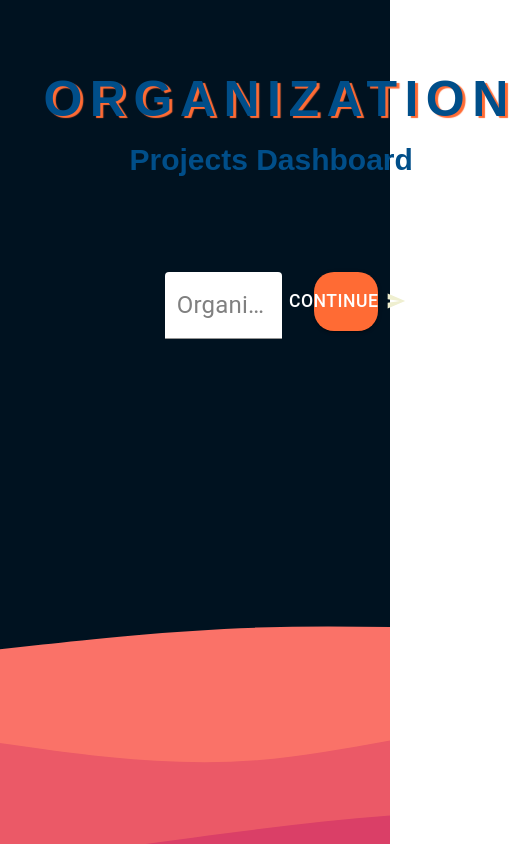
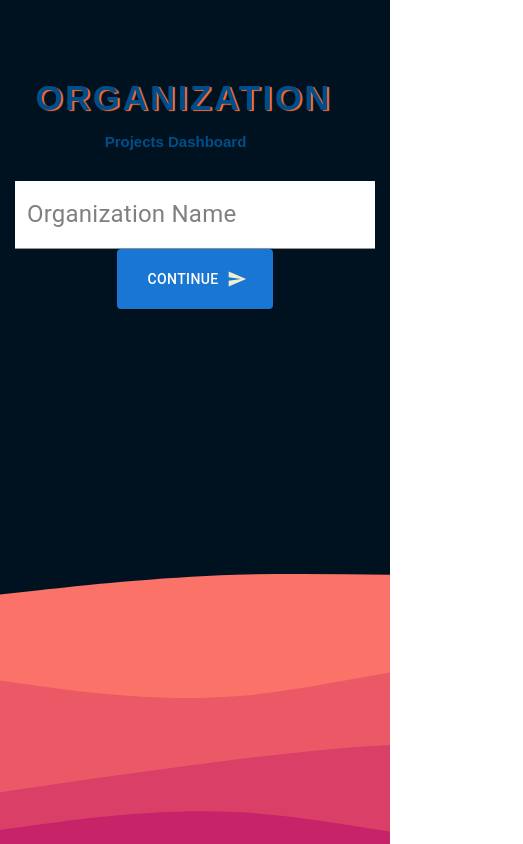
Before and after one commit to ips610/Github-Oraganization-Dashboard-Creator, a React (Create React App) app in the folder gh-portfolio/: page / in a window 390 px wide. Shown: the top 844 px of the page, 523 px wide, since content can reach past the window. Built offline with nearby package versions, Linux system fonts and the light colour scheme.

Commit message:
responsiveness-draft420

```diff
--- a/gh-portfolio/src/homePage/style.css
+++ b/gh-portfolio/src/homePage/home.css
@@ -4,26 +4,24 @@
   color: #efefd0;
   font-family: "Figtree", sans-serif;
 }
+
 body {
-  /* background-image: url("../images/layered-waves-haikei.svg");
-    background-repeat: no-repeat;
-    background-size: cover; */
   overflow-x: hidden;
 }
+
 .container {
   display: flex;
   justify-content: center;
   flex-direction: row;
   align-items: flex-start;
-  /* background-color: #efefd0; */
   background-image: url("../images/layered-waves-haikei.svg");
   background-repeat: no-repeat;
   background-size: cover;
-  /* background-color: transparent; */
   flex-wrap: wrap;
   height: 110vh;
   width: 100vw;
 }
+
 .heading {
   display: flex;
   flex-direction: column;
@@ -32,34 +30,35 @@ body {
   justify-content: flex-start;
   align-items: center;
 }
+
 .headinglines {
   font-weight: bold;
   color: #004e89;
-  /* justify-content: flex-start; */
 }
+
 .image {
   height: 25%;
   width: 25%;
-  /* padding: 6rem; */
-  /* margin-top: -20%; */
 }
 
 #lineone {
-  font-size: 8rem;
+  font-size: 8vw;
   font-family: "League Gothic", sans-serif;
   text-shadow: 7px 5px 1px #ff6b34;
-  overflow: hidden; /* Ensures the content is not revealed until the animation */
-  border-right: 0.15em solid orange; /* The typwriter cursor */
-  white-space: nowrap; /* Keeps the content on a single line */
-  margin: 0 auto; /* Gives that scrolling effect as the typing happens */
-  letter-spacing: 0.15em; /* Adjust as needed */
+  overflow: hidden;
+  border-right: 0.15em solid orange;
+  white-space: nowrap;
+  margin: 0 auto;
+  letter-spacing: 0.15em;
   animation: typing 3.5s steps(40, end), blink-caret 0.75s step-end infinite;
 }
-.orgname{
+
+.orgname {
   display: flex;
   flex-direction: row;
+  flex-wrap: wrap;
 }
-/* The typing effect */
+
 @keyframes typing {
   from {
     width: 0;
@@ -69,7 +68,6 @@ body {
   }
 }
 
-/* The typewriter cursor effect */
 @keyframes blink-caret {
   from,
   to {
@@ -79,9 +77,9 @@ body {
     border-color: rgb(250, 114, 104);
   }
 }
+
 #linetwo {
   font-family: "Figtree", sans-serif;
-
   font-size: 4rem;
 }
 
@@ -91,10 +89,8 @@ body {
   justify-content: space-around;
   justify-items: center;
   padding: 10rem;
-  /* padding-top: 50rem; */
   align-items: center;
   margin-top: -25%;
-  /* background: linear-gradient(#efefd0, #002d4f, #00192c); */
   background-color: #c62368;
   z-index: -1;
   position: relative;
@@ -104,14 +100,20 @@ body {
   color: #ffffff;
   height: 100vh;
 }
+.Textbox{
+  background-color: whitesmoke;
+  border-radius: 20px;
+                  margin-top: 5rem;
+                  width: 30vw;
+}
 
 #aboutus_billi_logo {
   width: 30vw;
   height: 30vh;
   fill: white !important;
   box-sizing: border-box;
+}
 
-}
 #aboutusright {
   font-family: "Figtree", sans-serif;
   font-size: 2rem;
@@ -125,7 +127,7 @@ body {
   text-align: justify;
 }
 
-.techstackheading{
+.techstackheading {
   background-image: url("../images/waves3.svg") !important;
   background-repeat: no-repeat;
   background-size: cover;
@@ -136,22 +138,33 @@ body {
   height: 100vh;
   width: 100vw;
 }
-.techstackheading_p{
+
+.techstackheading_p {
   font-family: "League Gothic", sans-serif;
   font-size: 5rem;
   font-weight: bolder;
   padding-bottom: 15rem;
   text-shadow: 5px 5px #c62368;
 }
-.techstack{
+.Button{
+  background-color: #FF6B34;
+                  border-radius: 20px;
+                  margin-top: 5rem;
+                  margin-left: 2rem;
+                  width: 10vw;
+                  height: 7vh;
+                  font-size: 1.1rem;
+}
+
+.techstack {
   display: flex;
   flex-direction: row;
   flex-wrap: wrap;
   justify-content: space-evenly;
   align-items: center;
+}
 
-}
-.tech{
+.tech {
   background-color: #0d0d0d;
   border-radius: 25px;
   height: 10rem;
@@ -160,18 +173,17 @@ body {
   justify-content: center;
   align-items: center;
 }
-.techimg{
+
+.techimg {
   height: 7rem;
   width: 7rem;
 }
-
 
 .top_contributors_content_1,
 .top_contributors_content_2 {
   display: flex;
   flex-direction: row;
   justify-content: space-evenly;
-
   margin-top: 5%;
   width: 100%;
 }
@@ -184,10 +196,8 @@ body {
   padding: 2rem;
   background-color: #000214;
   flex-wrap: wrap;
-  /* z-index: -5;
-  position: relative; */
-  /* margin-top: 3rem; */
 }
+
 .top_contributors_content {
   display: flex;
   flex-direction: column;
@@ -197,6 +207,7 @@ body {
   flex-wrap: wrap;
   padding-top: 5rem;
 }
+
 .top_contributors_content_inner {
   font-family: "Figtree", sans-serif;
   background: rgba(193, 167, 167, 0.44);
@@ -205,7 +216,6 @@ body {
   backdrop-filter: blur(8.4px);
   -webkit-backdrop-filter: blur(8.4px);
   border: 1px solid rgba(193, 167, 167, 1);
-  /* border-radius: 25px; */
   display: flex;
   flex-direction: column;
   align-items: center;
@@ -215,17 +225,20 @@ body {
   flex-wrap: wrap;
   overflow: hidden;
 }
+
 .top_contributors_content_inner > img {
   width: 8rem;
   height: 8rem;
   border-radius: 50%;
 }
+
 .top_contributors > p {
   font-size: 5rem;
   font-family: "League Gothic", sans-serif;
   font-weight: bolder;
   text-shadow: 5px 5px #c62368;
 }
+
 .top_contributions_contri_content {
   display: flex;
   flex-direction: column;
@@ -235,9 +248,11 @@ body {
   font-family: "Figtree", sans-serif;
   z-index: 1;
 }
+
 .top_contributions_contri_content > h3 {
   font-size: 1.5rem;
 }
+
 .top_contributions_contri_content > h4 {
   font-size: 1rem;
 }
@@ -267,26 +282,30 @@ body {
   padding: 1rem 0rem;
   border-radius: 25px;
 }
+
 .allprojects_table > table > thead > td {
   font-size: 1.75rem;
   padding: 1rem 3rem;
   text-align: center;
-  /* margin-top: 10rem; */
 }
+
 .allprojects_table > table > tr > td {
   padding: 2rem 3rem;
   text-align: center;
   font-size: 1.5rem;
 }
+
 .allprojects_table > table > thead {
   border-bottom: 1px solid white;
 }
+
 .footer {
   background-color: #fbad3c;
   display: flex;
   justify-content: center;
   align-items: center;
 }
+
 .footercontent {
   display: flex;
   flex-direction: row;
@@ -360,5 +379,213 @@ body {
   flex-wrap: wrap;
   z-index: 1;
   border-radius: 25px;
-  margin:1.5rem;
+  margin: 1.5rem;
 }
+
+/* Media Queries */
+@media screen and (max-width: 1200px) {
+  .heading {
+    padding: 8rem 4rem;
+  }
+  .aboutus {
+    padding: 6rem;
+  }
+  .aboutusright {
+    font-size: 1.8rem;
+    padding: 2rem;
+  }
+  .top_contributors_content_inner {
+    height: 16rem;
+    width: 16rem;
+  }
+  .top_contributors > p {
+    font-size: 4rem;
+  }
+}
+
+@media screen and (max-width: 768px) {
+  .heading {
+    padding: 4rem 2rem;
+  }
+  #lineone {
+    font-size: 4vw;
+  }
+  #linetwo {
+    font-size: 2.5rem;
+  }
+  .aboutus {
+    padding: 4rem;
+  }
+  .aboutusright {
+    font-size: 1.5rem;
+    padding: 1.5rem;
+  }
+  .techstackheading_p {
+    font-size: 3rem;
+  }
+  .tech {
+    height: 7rem;
+    width: 7rem;
+  }
+  .top_contributors_content_inner {
+    height: 14rem;
+    width: 14rem;
+  }
+  .top_contributors > p {
+    font-size: 3rem;
+  }
+}
+
+@media screen and (max-width: 576px) {
+  .heading {
+    padding: 4rem 1rem;
+  }
+  #lineone {
+    font-size: 4.5vw;
+  }
+  #linetwo {
+    font-size: 2rem;
+  }
+  .aboutus {
+    padding: 3rem;
+  }
+  .aboutusright {
+    font-size: 1.2rem;
+    padding: 1rem;
+  }
+  .techstackheading_p {
+    font-size: 2.5rem;
+  }
+  .tech {
+    height: 6rem;
+    width: 6rem;
+  }
+  .techimg {
+    height: 4rem;
+    width: 4rem;
+  }
+  .top_contributors_content_inner {
+    height: 12rem;
+    width: 12rem;
+  }
+  .top_contributors > p {
+    font-size: 2.5rem;
+  }
+}
+
+@media screen and (max-width: 400px) {
+  .techstack {
+    overflow-x: scroll;
+  }
+  .heading {
+    display: flex;
+    flex-direction: column;
+    flex-wrap: wrap;
+    padding: 3rem 0rem;
+    justify-content: flex-start;
+    align-items: center;
+    margin-left: 0;
+  }
+  #lineone {
+    font-size: 35px;
+    font-family: "League Gothic", sans-serif;
+    text-shadow: 2px 1px 1px #ff6b34;
+    text-align: center;
+    padding-left: 0;
+    overflow: hidden;
+    border-right: 0.15em solid orange;
+    white-space: nowrap;
+    margin: 0 auto;
+    margin-top: 30px;
+    margin-left: 8%;
+    margin-right: 12.5%;
+    letter-spacing: 0.15rem;
+    animation: typing 3.5s steps(40, end), blink-caret 0.75s step-end infinite;
+  }
+  #linetwo {
+    text-align: center;
+    font-size: 15px;
+    padding: 15px;
+    margin-left: -10%;
+  }
+  .Textbox{
+    border-radius: 0px;
+    margin-top: 30px;
+    width:100%;
+    margin-left: -20%;
+    /* padding-left: 20%; */
+    font-size: 1.1rem !important;
+
+  }
+  .Button_login{
+    background-color: #FF6B34;
+                    border-radius: 20px;
+                    margin-top:100%;
+                    margin-left: -30px;
+                    margin-bottom: -50%;
+
+                    width: 40%;
+                    height: 60px;
+                    font-size: 10px;
+                    padding-top: 20%;
+  }
+  /* .login{
+    flex-direction: row;
+  } */
+  #aboutus_billi_logo {
+    width: 100%;
+    height: 100%;
+    fill: white !important;
+    z-index: 1;
+    padding-top: 50%;
+    margin-left: -10px;
+  }
+  #aboutusright {
+    font-family: "Figtree", sans-serif;
+    font-size: 20px;
+    text-align: center;
+    margin-top: -50%;
+
+
+  }
+    .aboutus {
+    display: flex;
+    font-size: 12px;
+    flex-direction:   row;
+    /* align-content: center; */
+    justify-content: space-around;
+    /* justify-items: start ; */
+    flex-wrap: wrap;
+    padding: 15%;
+    /* padding-top: 50rem; */
+    align-items: flex-start;
+    margin-top: -129px;
+    /* background: linear-gradient(#efefd0, #002d4f, #00192c); */
+    background-color: #c62368;
+    z-index: -1;
+    position: relative;
+    background-image: url("../images/layered-waves-haikei_2.svg") !important;
+    background-repeat: no-repeat;
+    background-size: cover;
+    color: #ffffff;
+    height: 100vh;
+
+  }
+  /* #aboutusleft{
+    height:10px;
+    width:10px;
+  } */
+  .orgname {
+    display: flex;
+    flex-direction: row;
+    flex-wrap: wrap;
+    align-items: center;
+    justify-content: center;
+    align-content: center;
+    justify-items: center;
+    height:6rem;
+    margin-top: 2rem;
+  }
+
+
+}
--- a/gh-portfolio/src/homePage/homePage.js
+++ b/gh-portfolio/src/homePage/homePage.js
@@ -1,5 +1,6 @@
 import githubLogo from "../images/github.svg";
-import "./style.css";
+import "../owasp/style.css";
+import "./home.css";
 import TextField from "@mui/material/TextField";
 import Button from "@mui/material/Button";
 import Box from "@mui/material/Box";
@@ -26,18 +27,15 @@ export function HomePage() {
           <p id="linetwo" className="headinglines">
             Projects Dashboard
           </p>
+         <div className="login">
           <div className="orgname">
             <Box textAlign="center">
               <TextField
                 id="outlined-basic"
                 label="Organization Name"
                 variant="filled"
-                sx={{
-                  backgroundColor: "whitesmoke",
-                  borderRadius: "20px",
-                  marginTop: "5rem",
-                  width: "30vw",
-                }}
+                className="Textbox"
+
                 InputProps={{
                   style: {
                     backgroundColor: "white",
@@ -52,26 +50,19 @@ export function HomePage() {
                 }}
               />
             </Box>
-            <Stack>
+
               <Button
                 variant="contained"
-                sx={{
-                  backgroundColor: "#FF6B34",
-                  borderRadius: "20px",
-                  marginTop: "5rem",
-                  marginLeft: "2rem",
-                  width: "10vw",
-                  height: "7vh",
-                  fontSize: "1.1rem",
-                }}
+                className="Button_login"
+
                 endIcon={<SendIcon />}
               >
                 Continue
               </Button>
-            </Stack>
+
           </div>
         </div>
-
+        </div>
         {/* <div className="image">
           <img src={githubLogo} alt="Github Logo" />
         </div> */}
```
